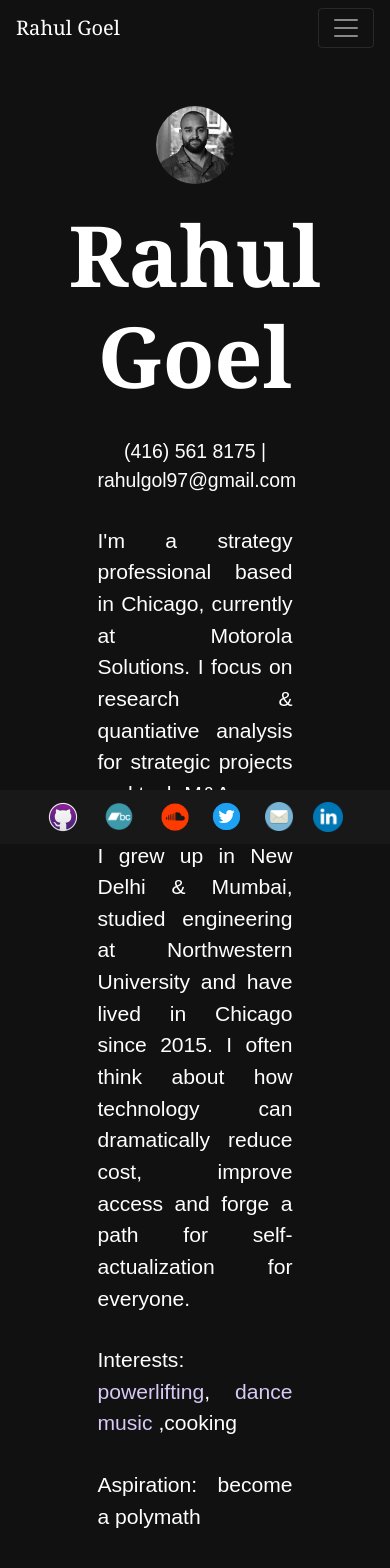
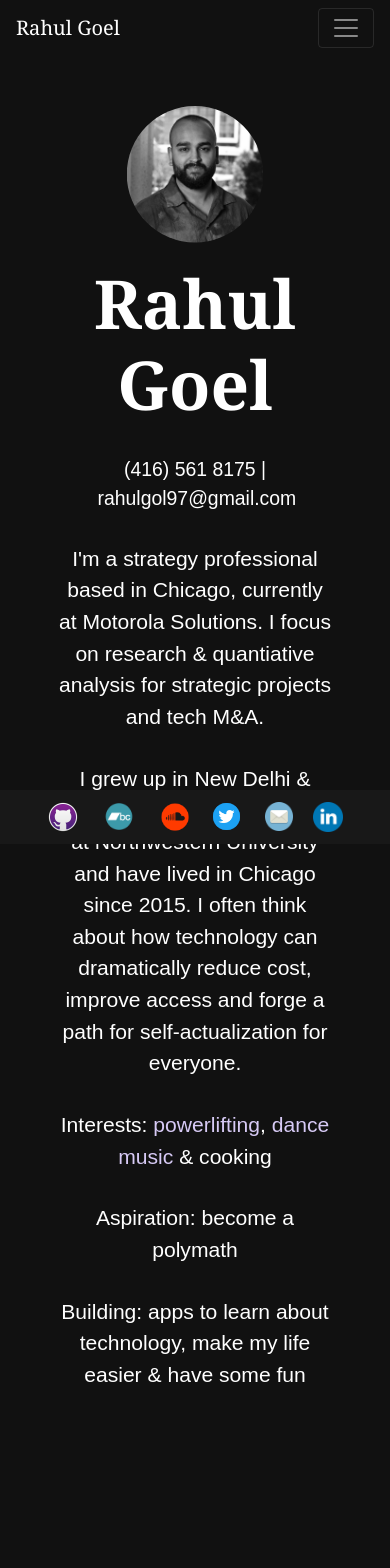
Before and after one commit to rahulgoel97/rahul-goel-website, a React (Create React App) app: page / in a window 390 px wide. Shown: the top 1568 px of the page. Built offline with nearby package versions, Linux system fonts and the light colour scheme.

Commit message:
Format changes for mobile

```diff
--- a/src/App.css
+++ b/src/App.css
@@ -57,15 +57,16 @@ a:hover{
   width: 40vh;
   height: 60vh;
   margin: 5px 5px;
-  border-radius: 5px;
+  border-radius: 5px;}
+
+
 }
 
-}
 
 @media only screen and (max-width:961px){
 .selfie{
   margin-top: 50px;
-  max-width:20vw;
+  max-width:35vw;
   clip-path: circle();
   filter: grayscale(100%);
 }
@@ -89,6 +90,8 @@ a:hover{
   margin: 5px 5px;
   border-radius: 5px;
 }
+
+
 
 
 }
@@ -128,9 +131,9 @@ h2{
   color: white;
   font-family: Arial;
   margin-top: 30px;
-  text-align: justify;
-  margin-left: 25vw;
-  margin-right: 25vw;
+  text-align: center;
+  margin-left: 15vw;
+  margin-right: 15vw;
 }
 
 .main-page-sub-contact{
@@ -185,7 +188,7 @@ li{
 .greeting-text{
   margin: 20px 30px;
   font-family: Georgia;
-  font-size: 10vh;
+  font-size: 8vh;
   font-weight: bold;
   color: white;
 }
--- a/src/Home.js
+++ b/src/Home.js
@@ -29,7 +29,7 @@ function Home() {
                 <p className="main-page-sub-contact"> (416) 561 8175 | rahulgol97@gmail.com </p>
                 <p className="main-page-sub-p"> I'm a strategy professional based in Chicago, currently at Motorola Solutions. I focus on research & quantiative analysis for strategic projects and tech M&A. </p>
                 <p className="main-page-sub-p  "> I grew up in New Delhi & Mumbai, studied engineering at Northwestern University and have lived in Chicago since 2015. I often think about how technology can dramatically reduce cost, improve access and forge a path for self-actualization for everyone.  </p>
-                <p className="main-page-sub-p  ">Interests: <a href="https://www.instagram.com/p/C2Tird-rOqa/">powerlifting</a>, <a href="https://bandcamp.com/rahulgoel">dance music </a>,cooking</p>
+                <p className="main-page-sub-p  ">Interests: <a href="https://www.instagram.com/p/C2Tird-rOqa/">powerlifting</a>, <a href="https://bandcamp.com/rahulgoel">dance music</a> & cooking</p>
                 <p className="main-page-sub-p  ">Aspiration: become a polymath</p>
                 <p className="main-page-sub-p  ">Building: apps to learn about technology, make my life easier & have some fun</p>
             </div>
```
